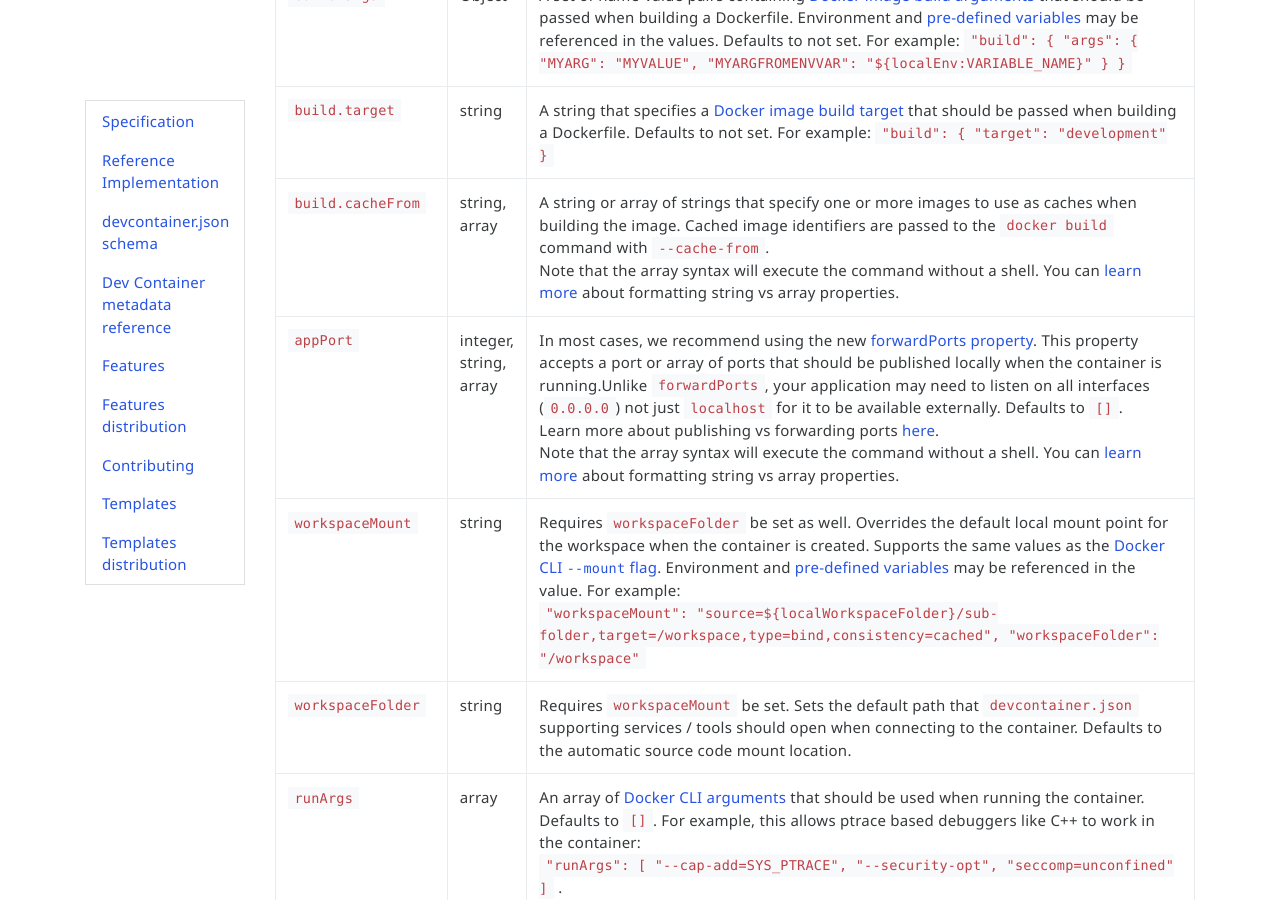
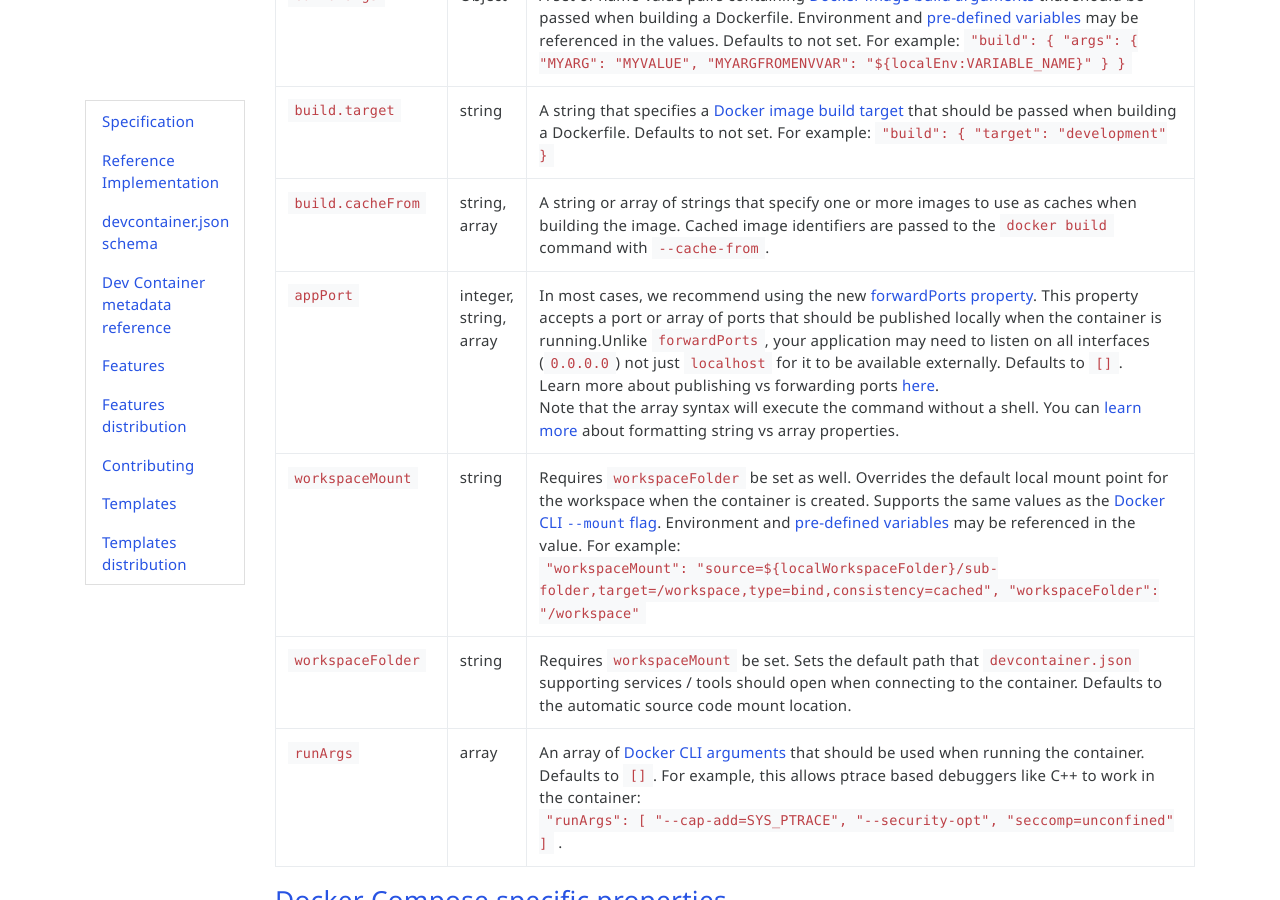
Before and after one commit to devcontainers/devcontainers.github.io, a Jekyll site: the page built from _implementors/json_reference.md, in a window 1280 px wide and 900 px high, scrolled down 3631 px. Built offline with Jekyll 4.4.1, drawn with Linux system fonts in a browser that asks for light colours; nearby versions of some CDN libraries; comment, search, counter and statistics services are not loaded.

Commit message:
Update description of `build.cacheFrom`

```diff
--- a/_implementors/json_reference.md
+++ b/_implementors/json_reference.md
@@ -49,7 +49,7 @@ The focus of `devcontainer.json` is to describe how to enrich a container for th
 | `build.context` | string | Path that the Docker build should be run from relative to `devcontainer.json`. For example, a value of `".."` would allow you to reference content in sibling directories. Defaults to `"."`. |
 | `build.args` | Object | A set of name-value pairs containing [Docker image build arguments](https://docs.docker.com/engine/reference/commandline/build/#set-build-time-variables---build-arg) that should be passed when building a Dockerfile.  Environment and [pre-defined variables](#variables-in-devcontainerjson) may be referenced in the values. Defaults to not set. For example: `"build": { "args": { "MYARG": "MYVALUE", "MYARGFROMENVVAR": "${localEnv:VARIABLE_NAME}" } }` |
 | `build.target` | string | A string that specifies a [Docker image build target](https://docs.docker.com/engine/reference/commandline/build/#specifying-target-build-stage---target) that should be passed when building a Dockerfile. Defaults to not set. For example: `"build": { "target": "development" }` |
-| `build.cacheFrom` | string,<br>array | A string or array of strings that specify one or more images to use as caches when building the image. Cached image identifiers are passed to the `docker build` command with `--cache-from`.<br>Note that the array syntax will execute the command without a shell. You can [learn more](#formatting-string-vs-array-properties) about formatting string vs array properties. |
+| `build.cacheFrom` | string,<br>array | A string or array of strings that specify one or more images to use as caches when building the image. Cached image identifiers are passed to the `docker build` command with `--cache-from`. |
 | `appPort` | integer,<br>string,<br>array |  In most cases, we recommend using the new [forwardPorts property](#general-properties). This property accepts a port or array of ports that should be published locally when the container is running.Unlike `forwardPorts`, your application may need to listen on all interfaces (`0.0.0.0`) not just `localhost` for it to be available externally. Defaults to `[]`.<br>Learn more about publishing vs forwarding ports [here](#publishing-vs-forwarding-ports).<br>Note that the array syntax will execute the command without a shell. You can [learn more](#formatting-string-vs-array-properties) about formatting string vs array properties. |
 | `workspaceMount` | string | Requires `workspaceFolder` be set as well. Overrides the default local mount point for the workspace when the container is created. Supports the same values as the [Docker CLI `--mount` flag](https://docs.docker.com/engine/reference/commandline/run/#add-bind-mounts-or-volumes-using-the---mount-flag). Environment and [pre-defined variables](#variables-in-devcontainerjson) may be referenced in the value. For example: <br />`"workspaceMount": "source=${localWorkspaceFolder}/sub-folder,target=/workspace,type=bind,consistency=cached", "workspaceFolder": "/workspace"` |
 | `workspaceFolder` | string | Requires `workspaceMount` be set. Sets the default path that `devcontainer.json` supporting services / tools should open when connecting to the container. Defaults to the automatic source code mount location. |
```
